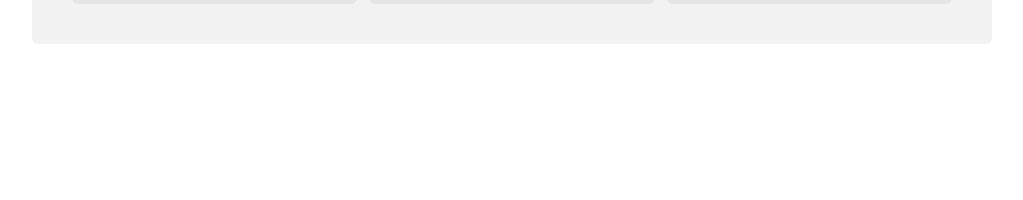
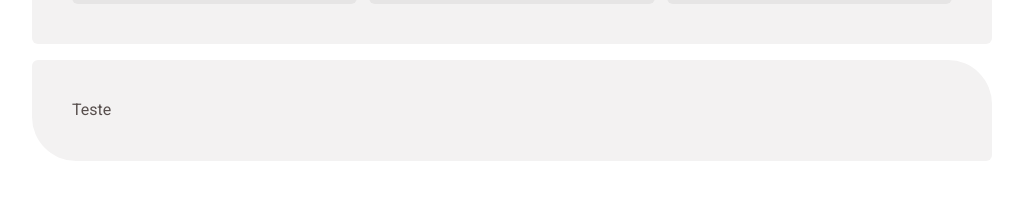
Before and after one commit to joaopedroaat/coffee-delivery, a React (Vite) app: page /checkout in a window 1280 px wide. Shown: the part 676-876 px from the top of the page, without its empty margins (128-1151 px from the left). Built offline with nearby package versions, Linux system fonts and the light colour scheme.

Commit message:
Added CartForm

```diff
--- /dev/null
+++ b/src/pages/Checkout/components/CartForm/index.tsx
@@ -0,0 +1,5 @@
+import { CartFormContainer } from './styles'
+
+export function CartForm() {
+  return <CartFormContainer>Teste</CartFormContainer>
+}
--- /dev/null
+++ b/src/pages/Checkout/components/CartForm/styles.ts
@@ -0,0 +1,7 @@
+import styled from 'styled-components'
+import { FormContainer } from '../../styles'
+
+export const CartFormContainer = styled(FormContainer)`
+  margin-top: 1rem;
+  border-radius: 6px 44px;
+`
--- a/src/pages/Checkout/index.tsx
+++ b/src/pages/Checkout/index.tsx
@@ -1,4 +1,5 @@
 import { AddressForm } from './components/AddressForm'
+import { CartForm } from './components/CartForm'
 import { PaymentForm } from './components/PaymentForm'
 import { CheckoutContainer } from './styles'
 
@@ -8,6 +9,7 @@ export function Checkout() {
       <form>
         <AddressForm />
         <PaymentForm />
+        <CartForm />
       </form>
     </CheckoutContainer>
   )
```
